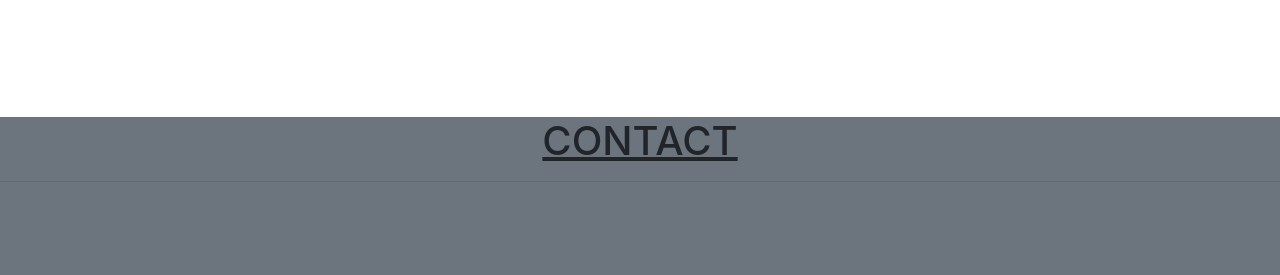
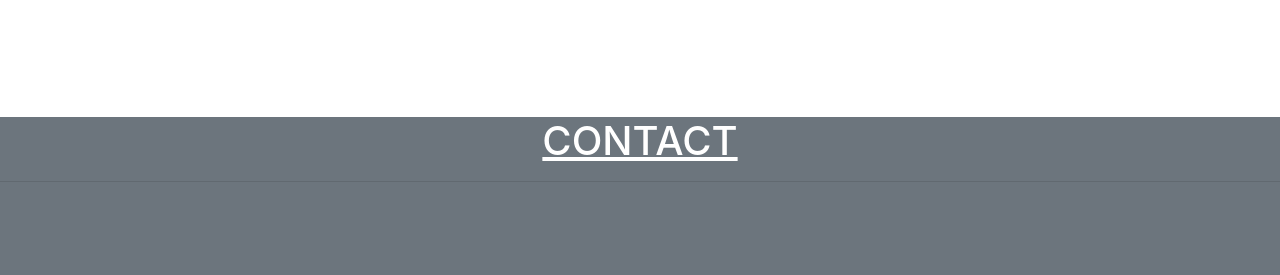
Before and after one commit to CourtneyHagen/CourtneyHagen.github.io, a website with bundled scripts: page index.html in a window 1280 px wide. Shown: the part 6057-6332 px from the top of the page. Built offline with nearby package versions, Linux system fonts and the light colour scheme.

Commit message:
Made Contact text white

```diff
--- a/index.html
+++ b/index.html
@@ -425,7 +425,7 @@
     <!-- contact -->
     <footer class="text-center bg-secondary" id="contact">
         <div class="col-xs-1 text-center">
-        <h1 class="text-uppercase mb-0"><ins>Contact</ins></h1>
+        <h1 class="text-uppercase text-white"><ins>Contact</ins></h1>
         <hr class="star-light mb-5">
         <h1 class="text-uppercase mb-0">&nbsp;&nbsp;</h1>
         <div class="container">
```
